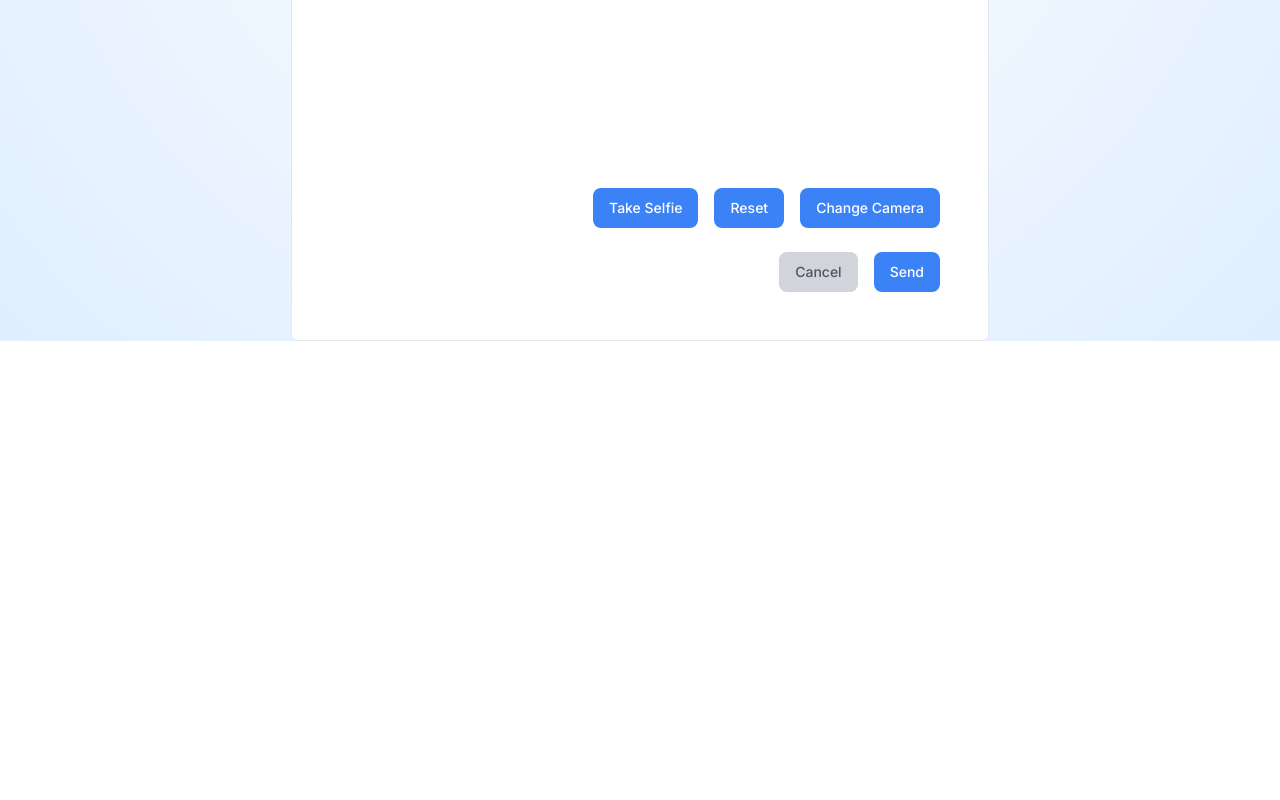
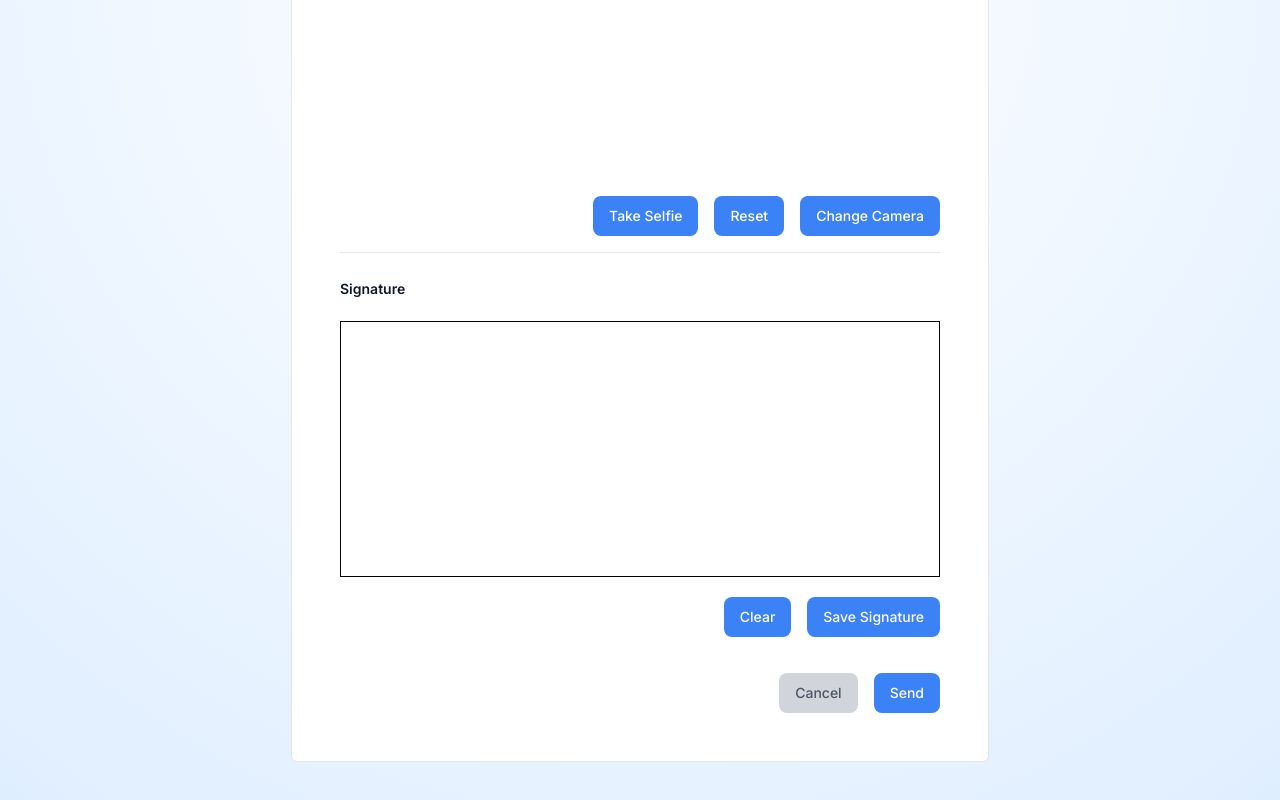
Before and after one commit to olivercera/poc-workers-comply-ui, a Next.js app: page / in a window 1280 px wide. Shown: the part 858-1658 px from the top of the page. Before the commit the page ends 1199 px from the top, so only its background shows below. Built offline with nearby package versions, Linux system fonts and the light colour scheme; no server answers.

Commit message:
The functionality to be able to sign was added

```diff
--- a/src/app/page.tsx
+++ b/src/app/page.tsx
@@ -2,7 +2,7 @@ import Form from '@/app/ui/records/create-record'
 
 export default function Home() {
   return (
-    <main className="flex flex-row justify-center mt-10">
+    <main className="flex flex-row justify-center mt-10 mb-10">
       <Form />
     </main>
   )
--- /dev/null
+++ b/src/app/ui/Components/Signature.tsx
@@ -0,0 +1,179 @@
+import { useRef, useEffect } from 'react'
+
+export default function Signature() {
+  const canvasRef = useRef<HTMLCanvasElement | null>(null)
+  const btnClearRef = useRef<HTMLButtonElement | null>(null)
+  const imageInputRef = useRef<HTMLInputElement | null>(null)
+
+  useEffect(() => {
+    if (!canvasRef.current || !btnClearRef.current) {
+      return
+    }
+
+    const canvas = canvasRef.current
+    const context = canvas.getContext('2d')
+
+    if (!context) {
+      throw new Error('Canvas not found.')
+    }
+
+    // Ajustar el tamaño del canvas
+    canvas.width = canvas.clientWidth
+    canvas.height = canvas.clientHeight
+
+    const PENCIL_COLOR = 'black'
+    const BACKGROUND = 'white'
+    const THICKNESS = 2
+    let xPrevious = 0,
+      yPrevious = 0,
+      xCurrent = 0,
+      yCurrent = 0
+    let drawIsStart = false
+
+    const obteinXReal = (clientX: number): number => {
+      if (canvasRef.current) {
+        const rect = canvasRef.current.getBoundingClientRect()
+        return clientX - rect.left
+      }
+      return 0
+    }
+
+    const obteinYReal = (clientY: number): number => {
+      if (canvasRef.current) {
+        const rect = canvasRef.current.getBoundingClientRect()
+        return clientY - rect.top
+      }
+      return 0
+    }
+
+    const clearCanvas = (): void => {
+      context.fillStyle = BACKGROUND
+      context.fillRect(0, 0, canvas.width, canvas.height)
+    }
+
+    clearCanvas()
+
+    btnClearRef.current.onclick = clearCanvas
+
+    const onClickStart = (event: MouseEvent | TouchEvent): void => {
+      if (event instanceof MouseEvent) {
+        xPrevious = xCurrent
+        yPrevious = yCurrent
+        xCurrent = obteinXReal(event.clientX)
+        yCurrent = obteinYReal(event.clientY)
+      } else if (event instanceof TouchEvent) {
+        const touch = event.touches[0]
+        xPrevious = xCurrent
+        yPrevious = yCurrent
+        xCurrent = obteinXReal(touch.clientX)
+        yCurrent = obteinYReal(touch.clientY)
+      }
+
+      context.beginPath()
+      context.fillStyle = PENCIL_COLOR
+      context.fillRect(xCurrent, yCurrent, THICKNESS, THICKNESS)
+      context.closePath()
+
+      drawIsStart = true
+    }
+
+    const onMouseMove = (event: MouseEvent | TouchEvent): void => {
+      event.preventDefault()
+
+      if (!drawIsStart) {
+        return
+      }
+
+      let clientX: number
+      let clientY: number
+
+      if (event instanceof MouseEvent) {
+        clientX = event.clientX
+        clientY = event.clientY
+      } else if (event instanceof TouchEvent) {
+        const touch = event.touches[0]
+        clientX = touch.clientX
+        clientY = touch.clientY
+      } else {
+        return
+      }
+
+      xPrevious = xCurrent
+      yPrevious = yCurrent
+      xCurrent = obteinXReal(clientX)
+      yCurrent = obteinYReal(clientY)
+
+      context.beginPath()
+      context.moveTo(xPrevious, yPrevious)
+      context.lineTo(xCurrent, yCurrent)
+      context.strokeStyle = PENCIL_COLOR
+      context.lineWidth = THICKNESS
+      context.stroke()
+      context.closePath()
+    }
+
+    const onMouseUp = (): void => {
+      drawIsStart = false
+    }
+
+    const addEventListeners = () => {
+      canvas.addEventListener('mousedown', onClickStart as EventListener)
+      canvas.addEventListener('touchstart', onClickStart as EventListener)
+      canvas.addEventListener('mousemove', onMouseMove as EventListener)
+      canvas.addEventListener('touchmove', onMouseMove as EventListener)
+      canvas.addEventListener('mouseup', onMouseUp as EventListener)
+      canvas.addEventListener('touchend', onMouseUp as EventListener)
+    }
+
+    const removeEventListeners = () => {
+      canvas.removeEventListener('mousedown', onClickStart as EventListener)
+      canvas.removeEventListener('touchstart', onClickStart as EventListener)
+      canvas.removeEventListener('mousemove', onMouseMove as EventListener)
+      canvas.removeEventListener('touchmove', onMouseMove as EventListener)
+      canvas.removeEventListener('mouseup', onMouseUp as EventListener)
+      canvas.removeEventListener('touchend', onMouseUp as EventListener)
+    }
+
+    addEventListeners()
+
+    return () => {
+      removeEventListeners()
+    }
+  }, [])
+
+  const handleSaveImage = () => {
+    if (canvasRef.current) {
+      const dataURL = canvasRef.current.toDataURL()
+      if (imageInputRef.current) {
+        imageInputRef.current.value = dataURL
+      }
+    }
+  }
+
+  return (
+    <div className=" w-full h-64 flex flex-col mb-24">
+      <canvas className="w-full h-full border border-black" ref={canvasRef} />
+      <div className="flex flex-row-reverse gap-4">
+        <button
+          type="button"
+          ref={handleSaveImage}
+          className="
+        mt-5  justify-end space-x-4
+        flex self-end h-10 items-center rounded-lg bg-blue-500 px-4 text-sm font-medium text-white transition-colors hover:bg-blue-400 focus-visible:outline focus-visible:outline-2 focus-visible:outline-offset-2 focus-visible:outline-blue-500 active:bg-blue-600 aria-disabled:cursor-not-allowed aria-disabled:opacity-50"
+        >
+          Save Signature
+        </button>
+        <button
+          type="button"
+          ref={btnClearRef}
+          className="
+        mt-5  justify-end space-x-4
+        flex self-end h-10 items-center rounded-lg bg-blue-500 px-4 text-sm font-medium text-white transition-colors hover:bg-blue-400 focus-visible:outline focus-visible:outline-2 focus-visible:outline-offset-2 focus-visible:outline-blue-500 active:bg-blue-600 aria-disabled:cursor-not-allowed aria-disabled:opacity-50"
+        >
+          Clear
+        </button>
+      </div>
+      <input type="hidden" name="signature" ref={imageInputRef} />
+    </div>
+  )
+}
--- a/src/app/ui/records/create-record.tsx
+++ b/src/app/ui/records/create-record.tsx
@@ -8,6 +8,7 @@ import { createWeeklyRecord, State } from '@/app/lib/actions'
 import { safetyEquipment } from '@/app/lib/safetyEquipment'
 import Webcam from 'react-webcam'
 import { useRef, useState } from 'react'
+import Signature from '../Components/Signature'
 
 export default function Form() {
   const initialState: State = { message: '', errors: {} }
@@ -33,7 +34,7 @@ export default function Form() {
   return (
     <form
       action={formAction}
-      className="border p-12 border-gray-900/10 rounded-md bg-white min-w-min md:min-w-[450px]"
+      className="border mt p-12 border-gray-900/10 rounded-md bg-white min-w-min md:min-w-[450px]"
     >
       <div className="space-y-7 border-b border-gray-900/10 pb-4">
         <fieldset>
@@ -52,7 +53,7 @@ export default function Form() {
 
       <input type="hidden" value={imageSrc} name="selfie" required />
 
-      <div className="mt-5">
+      <div className="mt-5 space-y-7 border-b border-gray-900/10 pb-4 mb-5">
         {imageSrc ? (
           <img src={imageSrc}></img>
         ) : (
@@ -67,27 +68,23 @@ export default function Form() {
             }}
           ></Webcam>
         )}
-        <div className='flex mt-5 justify-end space-x-4 "'>
-          <a
-            onClick={Capture}
-            className="flex h-10 items-center rounded-lg bg-blue-500 px-4 text-sm font-medium text-white transition-colors hover:bg-blue-400 focus-visible:outline focus-visible:outline-2 focus-visible:outline-offset-2 focus-visible:outline-blue-500 active:bg-blue-600 aria-disabled:cursor-not-allowed aria-disabled:opacity-50 cursor-pointer select-none"
-          >
+        <div className='flex mt-5 mb-5 justify-end space-x-4 "'>
+          <Button type="button" onClick={Capture}>
             Take Selfie
-          </a>
-          <a
-            onClick={ResetPhoto}
-            className="flex h-10 items-center rounded-lg bg-blue-500 px-4 text-sm font-medium text-white transition-colors hover:bg-blue-400 focus-visible:outline focus-visible:outline-2 focus-visible:outline-offset-2 focus-visible:outline-blue-500 active:bg-blue-600 aria-disabled:cursor-not-allowed aria-disabled:opacity-50 cursor-pointer select-none"
-          >
+          </Button>
+          <Button type="button" onClick={ResetPhoto}>
             Reset
-          </a>
-          <a
-            onClick={ChangeCam}
-            className="flex h-10 items-center rounded-lg bg-blue-500 px-4 text-sm font-medium text-white transition-colors hover:bg-blue-400 focus-visible:outline focus-visible:outline-2 focus-visible:outline-offset-2 focus-visible:outline-blue-500 active:bg-blue-600 aria-disabled:cursor-not-allowed aria-disabled:opacity-50 cursor-pointer select-none"
-          >
+          </Button>
+          <Button type="button" onClick={ChangeCam}>
             Change Camera
-          </a>
+          </Button>
         </div>
       </div>
+      <legend className="text-sm font-semibold leading-6 text-gray-900 mt-6 mb-5">
+        Signature
+      </legend>
+
+      <Signature></Signature>
 
       <div className="mt-6 flex justify-end gap-4">
         <Link
```
